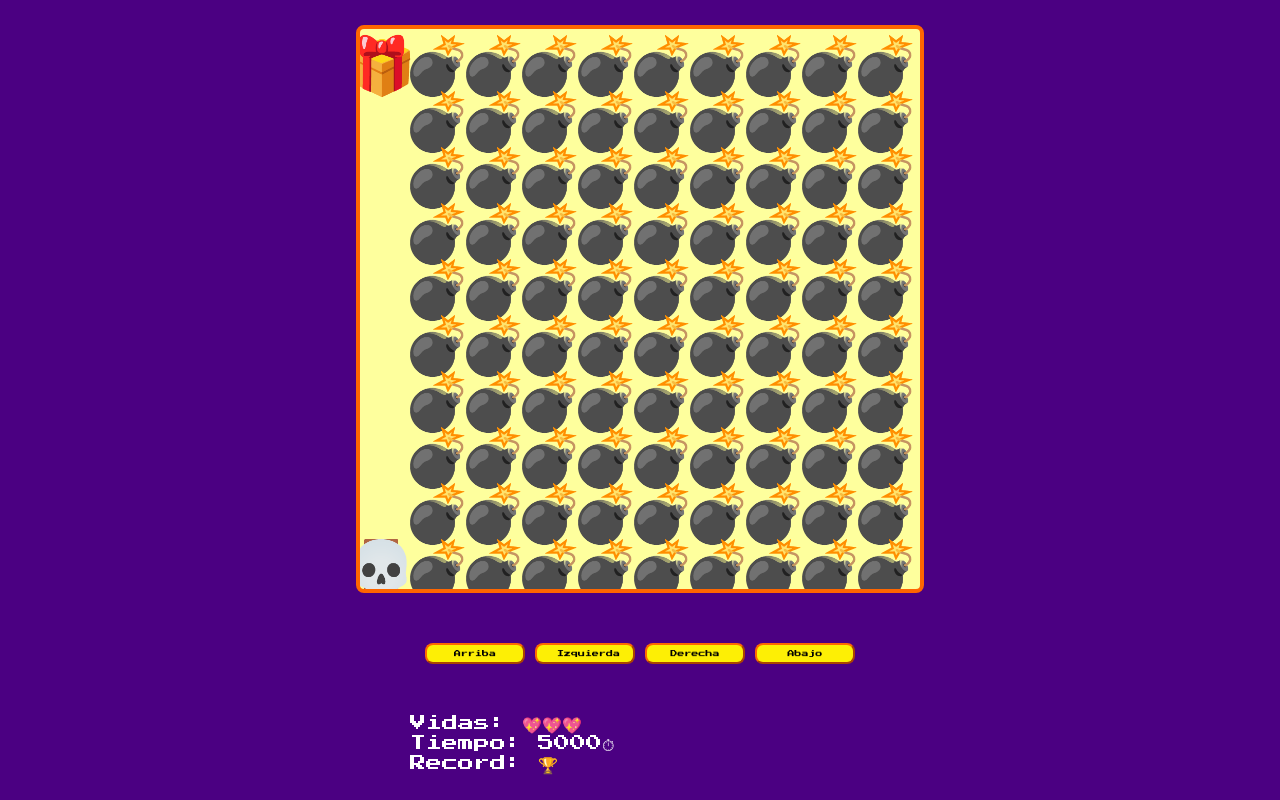
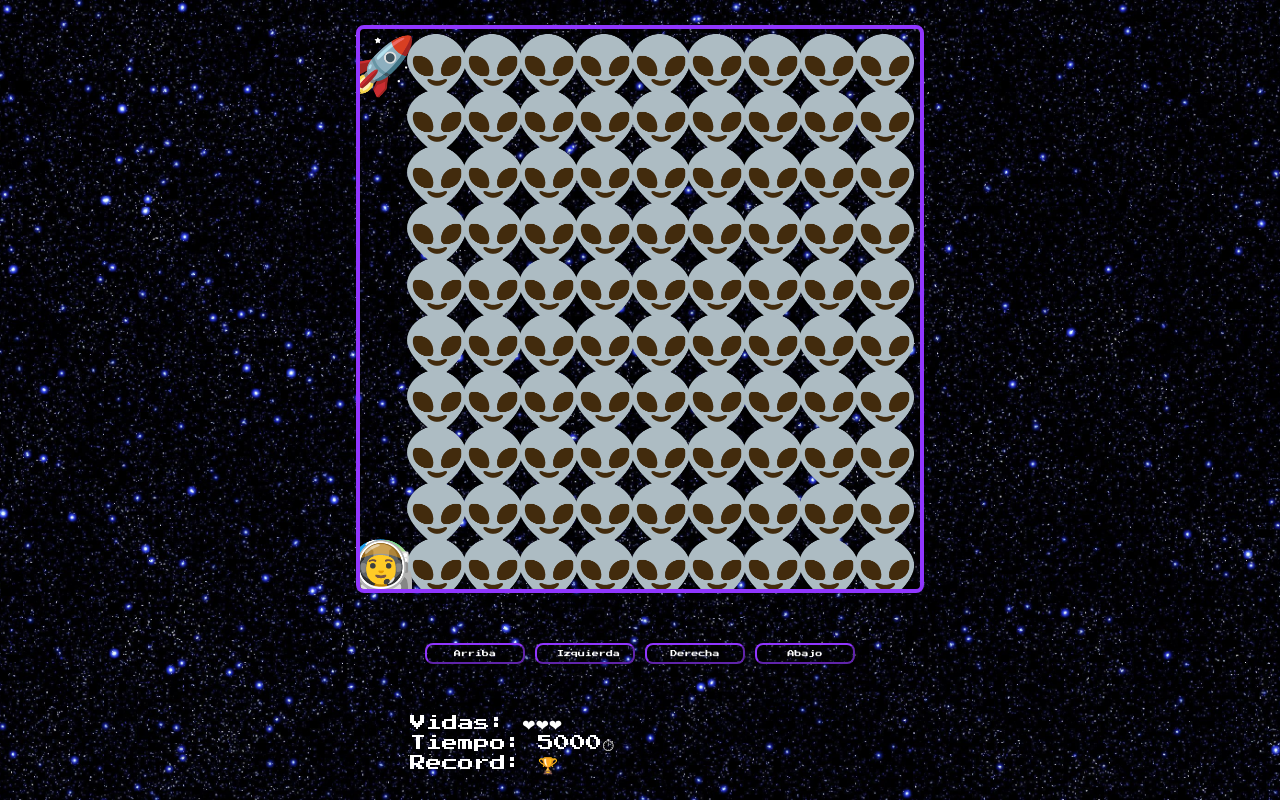
Before and after one commit to Luindex/Galaxi-2D, a plain HTML site: page index.html in a window 1280 px wide. Drawn offline with Linux system fonts and the light colour scheme.

Commit message:
Cambie los iconos, bordes, fondo etc

```diff
--- a/src/maps.js
+++ b/src/maps.js
@@ -1,13 +1,13 @@
 const emojis = {
   "-": " ",
-  O: "🚪",
-  X: "💣",
-  I: "🎁",
-  PLAYER: "💀",
+  O: "🌍",
+  X: "👽",
+  I: "🚀",
+  PLAYER: "👨‍🚀",
   BOMB_COLLISION: "🔥",
   GAME_OVER: "👎",
   WIN: "🏆",
-  HEART: "💖",
+  HEART: "❤",
 }
 
 const maps = []
@@ -59,3 +59,27 @@ maps.push(`
       XX----XIXX
       XXXXXXXXXX
     `)
+maps.push(`
+    XXXXXXXIXX
+    XXXXXXX-XX
+    X-------XX
+    X-XXXXXXXX
+    X-------XX
+    XXXXXXX-XX
+    X-------XX
+    X-XXXXXXXX
+    X------OXX
+    XXXXXXXXXX
+  `)
+maps.push(`
+    XXXXXXXO--
+    -------XX-
+    -XXXXX--X-
+    -X----X-X-
+    -X-XX-X-X-
+    -X-XI-X-X-
+    -X-XXXX-X-
+    -X------X-
+    -XXXXXXXX-
+    ----------
+  `)
--- a/stylles.css
+++ b/stylles.css
@@ -1,7 +1,10 @@
 @import url('https://fonts.googleapis.com/css2?family=Press+Start+2P&display=swap');
 
 body {
-    background-color: indigo;
+    background-image: url("./fondo.jpg"); /* Reemplaza "ruta-de-tu-imagen.jpg" con la ubicación y nombre de tu imagen de fondo */
+    background-size: cover; /* Ajusta la imagen al tamaño de la ventana */
+    background-position: center center; /* Centra la imagen vertical y horizontalmente */
+    background-repeat: no-repeat; /* Evita que la imagen se repita */
     color: #fff;
     font-family: 'Press Start 2P', cursive;
     margin: 0;
@@ -18,9 +21,9 @@ body {
   }
 
   canvas {
-    border: 4px solid #ff6600;
+    border: 4px solid #9036ff;
     border-radius: 8px;
-    background-color: #feff9d;
+    background-color: transparent;
   }
 
   .btns {
@@ -33,14 +36,15 @@ body {
   }
 
   button {
-    background-color: #fdef05;
+    background-color: transparent;
     border-radius: 8px;
-    border-color: #ff6600;
+    border-color: #9036ff;
     font-family: 'Press Start 2P', cursive;
     margin: 0;
     padding: 5px 20px;
     width: 100px;
     font-size: 7px;
+    color: white;
   }
   button:not(:last-child) {
     margin-right: 10px;
```
Also changed, not shown: fondo.jpg (added).
